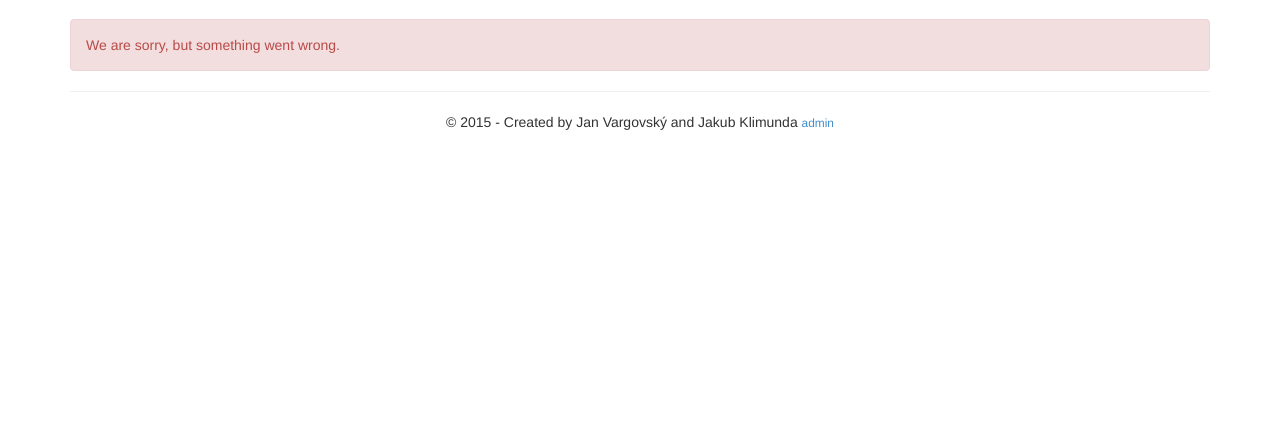
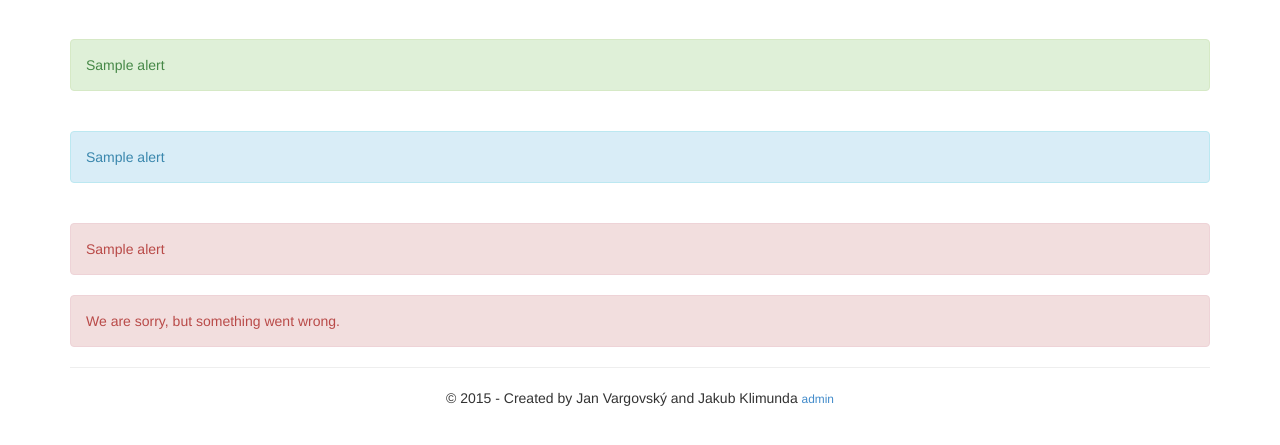
Before and after one commit to JanVargovsky/SPJA, a Django app: template SPJA Auction/AuctionApp/templates/error.html in a window 1280 px wide. Shown: the part 51-496 px from the top of the page. Run offline with Django 3.2, Linux system fonts and the light colour scheme; the template is opened without the code that fills it: most values are stand-ins (such as "Sample title", 1, 10 or a date in 2020).

Commit message:
global alerts added

```diff
--- /dev/null
+++ b/SPJA Auction/AuctionApp/templates/alerts/danger.html
@@ -0,0 +1,7 @@
+{% if dangerAlerts %}
+    {% for alert in dangerAlerts %}
+        <div class="alert alert-danger">
+            {{ alert|escape }}
+        </div>
+    {% endfor %}
+{% endif %}
--- /dev/null
+++ b/SPJA Auction/AuctionApp/templates/alerts/info.html
@@ -0,0 +1,7 @@
+{% if infoAlerts %}
+    {% for alert in infoAlerts %}
+        <div class="alert alert-info">
+            {{ alert|escape }}
+        </div>
+    {% endfor %}
+{% endif %}
--- /dev/null
+++ b/SPJA Auction/AuctionApp/templates/alerts/success.html
@@ -0,0 +1,7 @@
+{% if successAlerts %}
+    {% for alert in successAlerts %}
+        <div class="alert alert-success">
+            {{ alert|escape }}
+        </div>
+    {% endfor %}
+{% endif %}
--- /dev/null
+++ b/SPJA Auction/AuctionApp/templates/alerts/warning.html
@@ -0,0 +1,7 @@
+{% if warningAlerts %}
+    {% for alert in warningAlerts %}
+        <div class="alert alert-warning">
+            {{ alert|escape }}
+        </div>
+    {% endfor %}
+{% endif %}
--- a/SPJA Auction/AuctionApp/templates/layout.html
+++ b/SPJA Auction/AuctionApp/templates/layout.html
@@ -49,7 +49,10 @@
     </div>
 
     <main class="container body-content">
-{% block alert %}{% endblock %}
+{% include 'alerts/success.html' %}
+{% include 'alerts/info.html' %}
+{% include 'alerts/warning.html' %}
+{% include 'alerts/danger.html' %}
 {% block content %}{% endblock %}
         <hr/>
         <footer class="text-center">
--- a/SPJA Auction/AuctionApp/views.py
+++ b/SPJA Auction/AuctionApp/views.py
@@ -13,7 +13,11 @@ def home(request):
         'index.html',
         context_instance = RequestContext(request,
         {
-            'title':'Home'
+            'title':'Home',
+            'dangerAlerts': ('some example danger',),
+            'infoAlerts': ('some example info',),
+            'successAlerts': ('some example success',),
+            'warningAlerts': ('some example warning',),
         }))
 
 def login(request):
```
Also changed, not shown: 1 other file.
